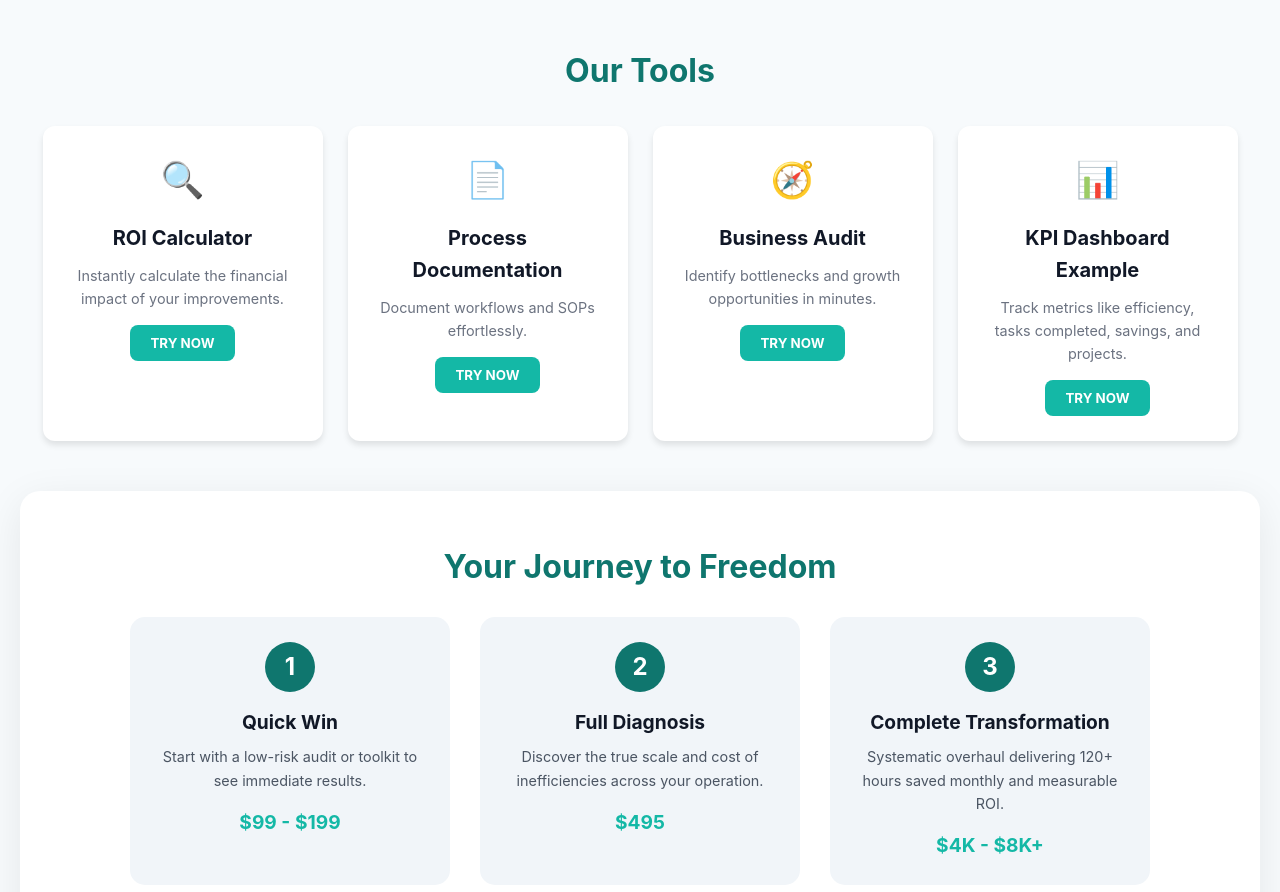
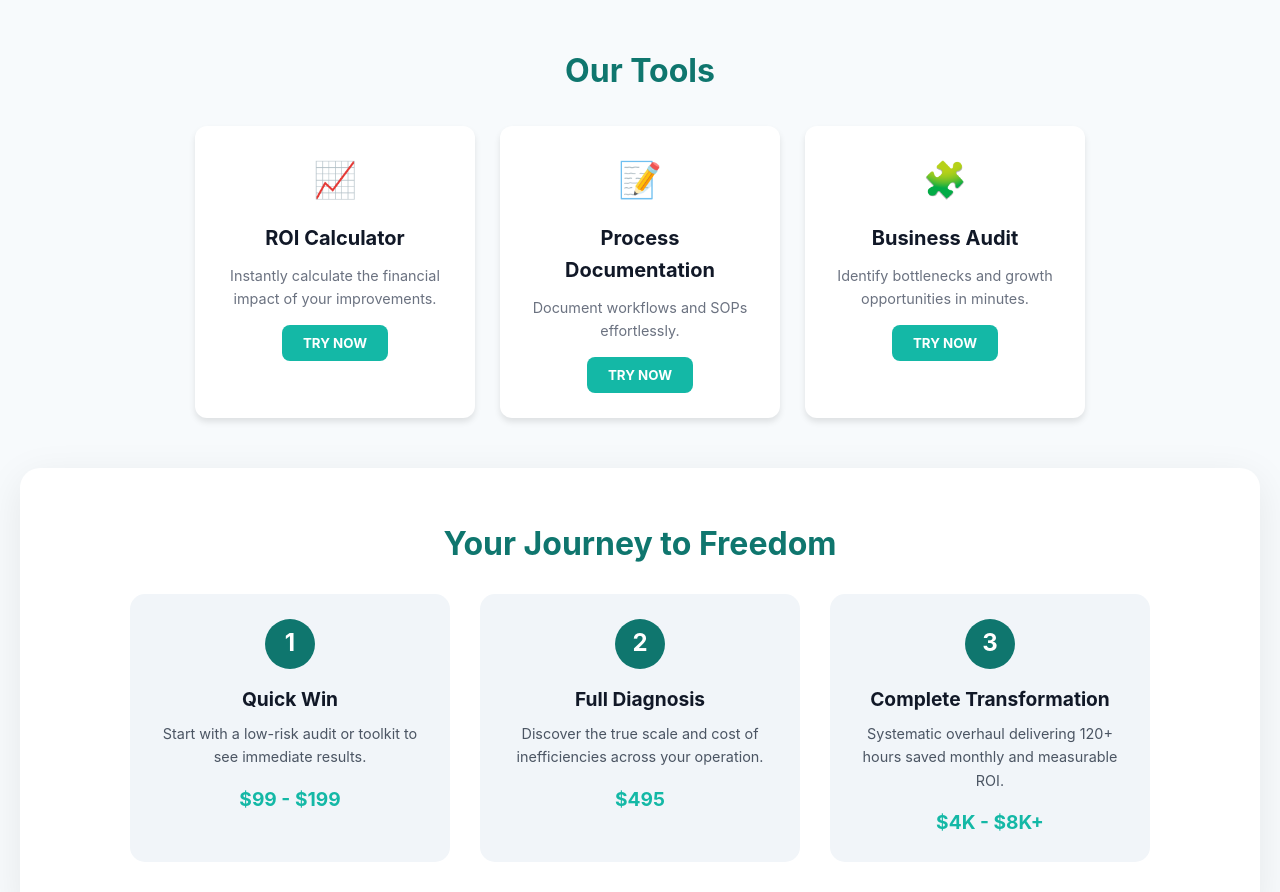
Before and after one commit to DGSConsulting/Services-List, a plain HTML site: page index.html in a window 1280 px wide. Shown: the part 1040-1932 px from the top of the page. Drawn offline with Linux system fonts and the light colour scheme.

Commit message:
Update index.html

```diff
--- a/index.html
+++ b/index.html
@@ -125,27 +125,21 @@
     <h2>Our Tools</h2>
     <div class="tools-grid">
       <div class="tool-card">
-        <div class="tool-icon">🔍</div>
+        <div class="tool-icon">📈</div>
         <h3>ROI Calculator</h3>
         <p>Instantly calculate the financial impact of your improvements.</p>
         <button>Try Now</button>
       </div>
       <div class="tool-card">
-        <div class="tool-icon">📄</div>
+        <div class="tool-icon">📝</div>
         <h3>Process Documentation</h3>
         <p>Document workflows and SOPs effortlessly.</p>
         <button>Try Now</button>
       </div>
       <div class="tool-card">
-        <div class="tool-icon">🧭</div>
+        <div class="tool-icon">🧩</div>
         <h3>Business Audit</h3>
         <p>Identify bottlenecks and growth opportunities in minutes.</p>
-        <button>Try Now</button>
-      </div>
-      <div class="tool-card">
-        <div class="tool-icon">📊</div>
-        <h3>KPI Dashboard Example</h3>
-        <p>Track metrics like efficiency, tasks completed, savings, and projects.</p>
         <button>Try Now</button>
       </div>
     </div>
```
